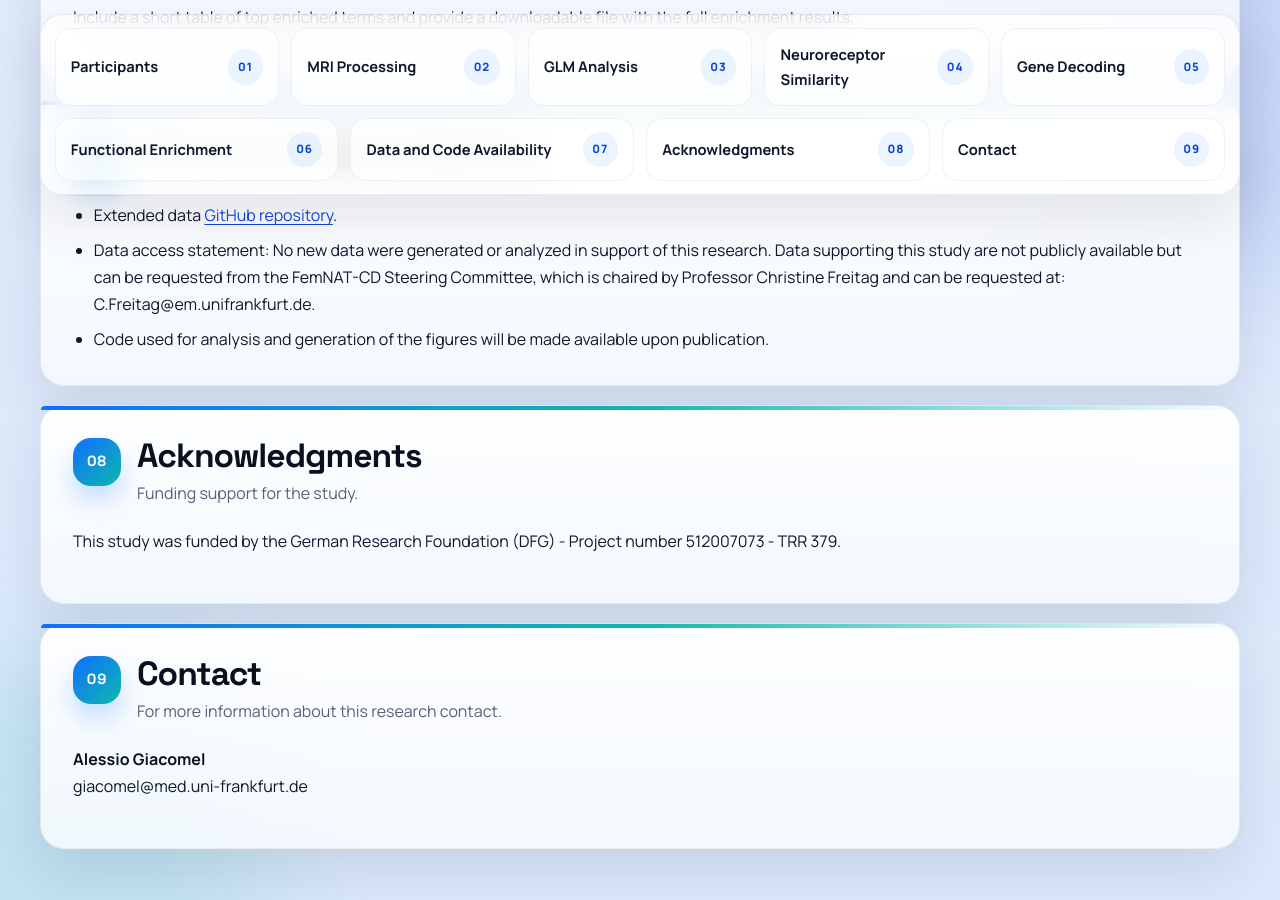
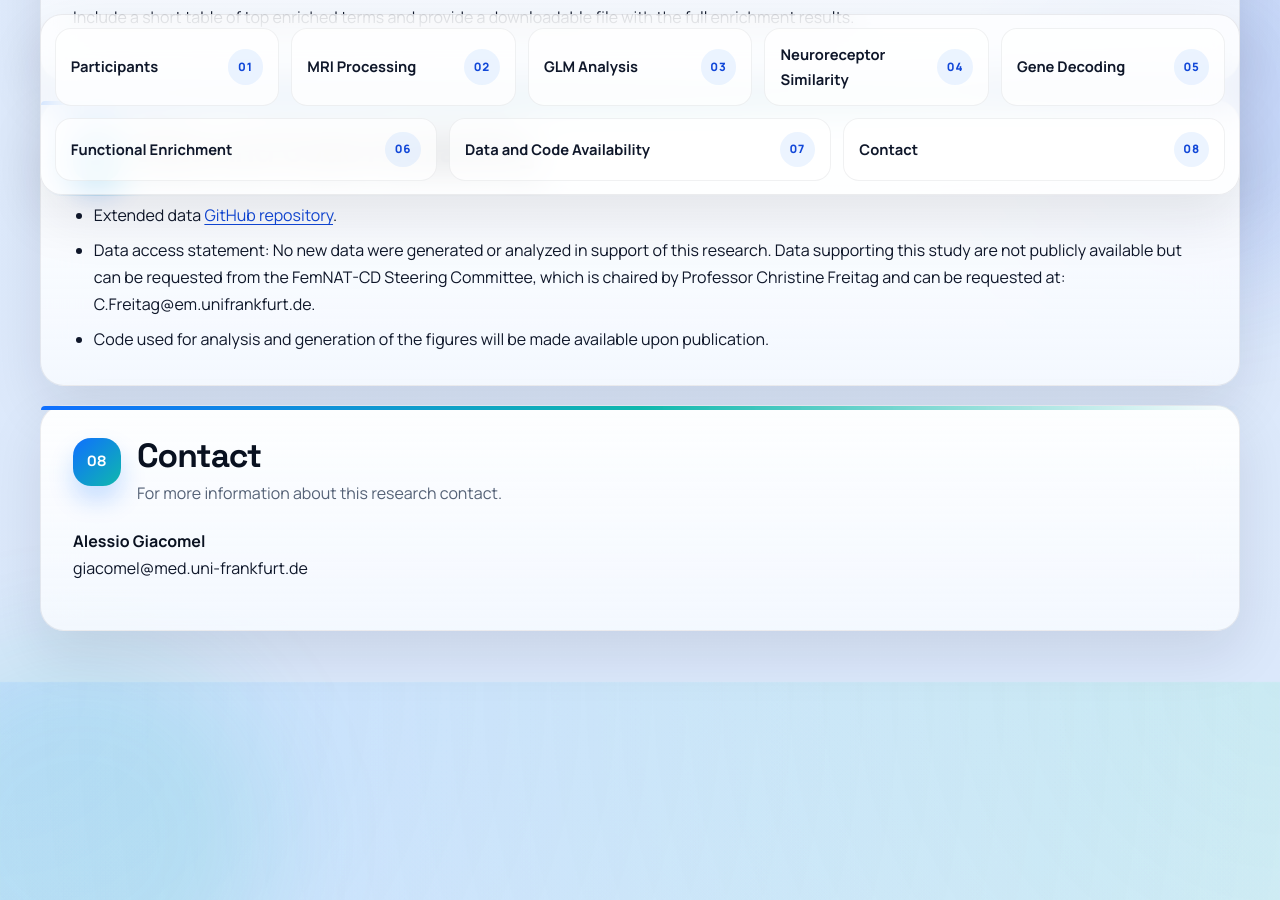
Before and after one commit to alegiac95/Aggression_ohbm26_supplementary, a Jekyll site: the page built from index.md, in a window 1280 px wide and 900 px high, scrolled down 4965 px. Built offline with Jekyll 4.4.1, drawn with Linux system fonts in a browser that asks for light colours.

Commit message:
docs: sync supplementary page content

```diff
--- a/index.md
+++ b/index.md
@@ -50,8 +50,7 @@ title: Neuroanatomical and transcriptomic underpinnings of functional aggression
   <a href="#gene-decoding"><span>Gene Decoding</span><span class="section-nav__number">05</span></a>
   <a href="#functional-enrichment"><span>Functional Enrichment</span><span class="section-nav__number">06</span></a>
   <a href="#data-and-code-availability"><span>Data and Code Availability</span><span class="section-nav__number">07</span></a>
-  <a href="#acknowledgments"><span>Acknowledgments</span><span class="section-nav__number">08</span></a>
-  <a href="#contact"><span>Contact</span><span class="section-nav__number">09</span></a>
+  <a href="#contact"><span>Contact</span><span class="section-nav__number">08</span></a>
 </nav>
 
 <section class="section-card" id="participants" markdown="1">
@@ -241,21 +240,9 @@ Include a short table of top enriched terms and provide a downloadable file with
 - Code used for analysis and generation of the figures will be made available upon publication.
 </section>
 
-<section class="section-card" id="acknowledgments" markdown="1">
+<section class="section-card" id="contact" markdown="1">
   <div class="section-card__top">
     <span class="section-card__index">08</span>
-    <div>
-      <h2>Acknowledgments</h2>
-      <p class="section-card__intro">Funding support for the study.</p>
-    </div>
-  </div>
-
-This study was funded by the German Research Foundation (DFG) - Project number 512007073 - TRR 379.
-</section>
-
-<section class="section-card" id="contact" markdown="1">
-  <div class="section-card__top">
-    <span class="section-card__index">09</span>
     <div>
       <h2>Contact</h2>
       <p class="section-card__intro">For more information about this research contact.</p>
```
